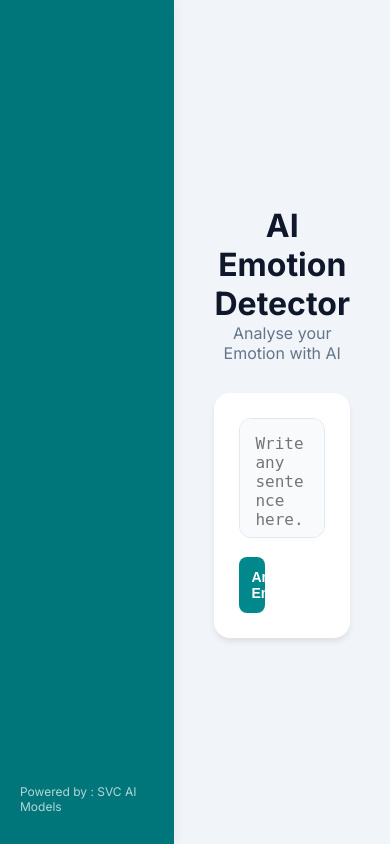
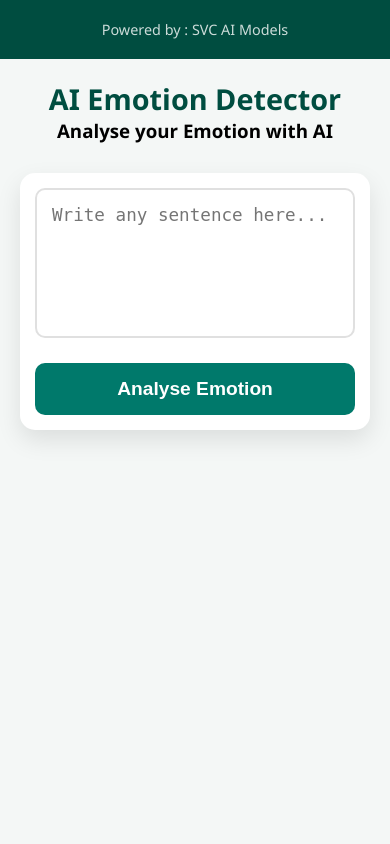
Before and after one commit to Shoukat125/emotion-detector-api, a Flask app: page / in a window 390 px wide. Run offline with Flask 3, Linux system fonts and the light colour scheme.

Commit message:
Fully responsive UI update

```diff
--- a/static/style.css
+++ b/static/style.css
@@ -1,43 +1,41 @@
-@import url('https://fonts.googleapis.com/css2?family=Inter:wght@300;400;600;700&display=swap');
-
+/* Reset and Base Styles */
 * {
+    box-sizing: border-box;
     margin: 0;
     padding: 0;
-    box-sizing: border-box;
 }
 
 body {
-    font-family: 'Inter', sans-serif;
-    background-color: #f1f5f9;
+    font-family: 'Segoe UI', Tahoma, Geneva, Verdana, sans-serif;
     display: flex;
-    height: 100vh;
+    flex-direction: row; /* Desktop par side-by-side */
+    min-height: 100vh;
+    background-color: #f4f7f6;
 }
 
-/* SIDEBAR - Isko thoda patla kiya hai */
+/* Sidebar Styling */
 .sidebar {
-    width: 180px;
-    background-color: #00767a;
+    width: 280px;
+    background-color: #004d40;
     color: white;
     display: flex;
     flex-direction: column;
     justify-content: space-between;
-    padding: 30px 20px;
-    box-shadow: 2px 0 10px rgba(0,0,0,0.05);
+    padding: 30px;
 }
 
-.sidebar-footer p {
-    font-size: 12px;
-    opacity: 0.7;
+.sidebar-footer {
+    font-size: 0.9rem;
+    opacity: 0.8;
 }
 
-/* MAIN CONTENT - Isko center aur compact kiya */
+/* Main Content Area */
 .main-content {
     flex: 1;
     padding: 40px;
     display: flex;
     flex-direction: column;
     align-items: center;
-    justify-content: center; /* Screen ke beech mein lane ke liye */
 }
 
 .page-header {
@@ -46,89 +44,104 @@ body {
 }
 
 .main-title {
-    color: #0f172a;
-    font-size: 32px; /* Size kam kiya */
-    font-weight: 700;
+    color: #004d40;
+    font-size: 2.5rem;
 }
 
-.campus-title {
-    color: #64748b;
-    font-size: 16px;
-    font-weight: 400;
+/* App Container */
+.app-container {
+    width: 100%;
+    max-width: 600px;
+    background: white;
+    padding: 25px;
+    border-radius: 15px;
+    box-shadow: 0 10px 25px rgba(0,0,0,0.1);
 }
 
-/* APP CONTAINER - Iski width kam ki hai */
-.app-container {
+.input-group textarea {
     width: 100%;
-    max-width: 550px; /* Pehle 750px tha, ab compact hai */
+    height: 150px;
+    padding: 15px;
+    border: 2px solid #e0e0e0;
+    border-radius: 10px;
+    resize: none;
+    font-size: 1.1rem;
+    margin-bottom: 20px;
 }
 
-.input-form {
-    background: white;
-    padding: 25px;
-    border-radius: 16px;
-    box-shadow: 0 4px 6px -1px rgba(0, 0, 0, 0.1);
-}
-
-textarea {
+.analyze-btn {
     width: 100%;
-    height: 120px; /* Height kam ki */
     padding: 15px;
-    font-size: 16px;
-    border: 1px solid #e2e8f0;
-    border-radius: 12px;
-    background-color: #f8fafc;
-    resize: none;
-    outline: none;
-    transition: all 0.2s;
-}
-
-textarea:focus {
-    border-color: #00888D;
-    box-shadow: 0 0 0 3px rgba(0, 136, 141, 0.1);
-}
-
-/* BUTTON - Professional size aur alignment */
-.analyze-btn {
-    width: 30%; /* Full width button zyada modern lagta hai */
-    margin-top: 15px;
-    padding: 12px;
-    background-color: #00888D;
+    background-color: #00796b;
     color: white;
     border: none;
-    border-radius: 8px;
-    font-size: 14px;
-    font-weight: 600;
+    border-radius: 10px;
     cursor: pointer;
-    transition: 0.2s;
+    font-size: 1.2rem;
+    font-weight: bold;
+    transition: 0.3s;
 }
 
 .analyze-btn:hover {
-    background-color: #006b6f;
+    background-color: #004d40;
 }
 
-/* style.css mein update karein */
+/* Prediction Display */
 .result-display {
-    border-left: 10px solid #00888D; /* border-bottom ki jagah */
-    border-bottom: none;
-    display: flex;
-    justify-content: space-between;
-    align-items: center;
+    margin-top: 30px;
+    padding: 20px;
+    background-color: #e0f2f1;
+    border-radius: 10px;
+    text-align: center;
 }
 
 .res-label {
-    font-size: 11px;
-    font-weight: 700;
-    color: #94a3b8;
-    text-transform: uppercase;
+    display: block;
+    font-size: 0.8rem;
+    color: #00796b;
+    font-weight: bold;
+    margin-bottom: 10px;
+}
+
+.res-content {
+    display: flex;
+    justify-content: center;
+    align-items: center;
+    gap: 15px;
 }
 
 .res-text {
-    font-size: 24px;
-    font-weight: 700;
-    color: #0f172a;
+    font-size: 2rem;
+    font-weight: 800;
 }
 
 .res-emoji {
-    font-size: 32px;
+    font-size: 2.5rem;
 }
+
+/* --- Responsive Magic (Mobile Settings) --- */
+
+@media (max-width: 768px) {
+    body {
+        flex-direction: column; /* Mobile par sidebar upar aur content niche */
+    }
+
+    .sidebar {
+        width: 100%;
+        height: auto;
+        padding: 20px;
+        text-align: center;
+    }
+
+    .main-content {
+        padding: 20px;
+    }
+
+    .main-title {
+        font-size: 1.8rem;
+    }
+
+    .app-container {
+        padding: 15px;
+    }
+}
```
